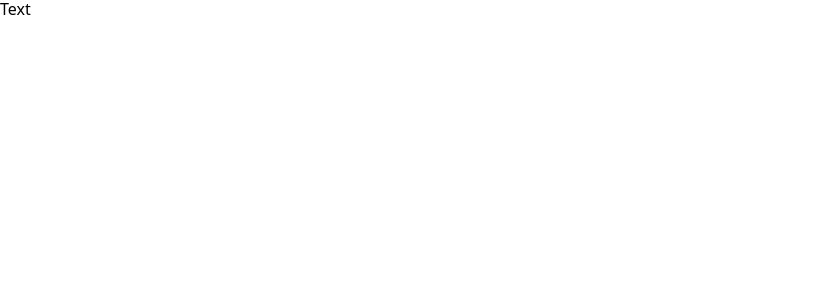
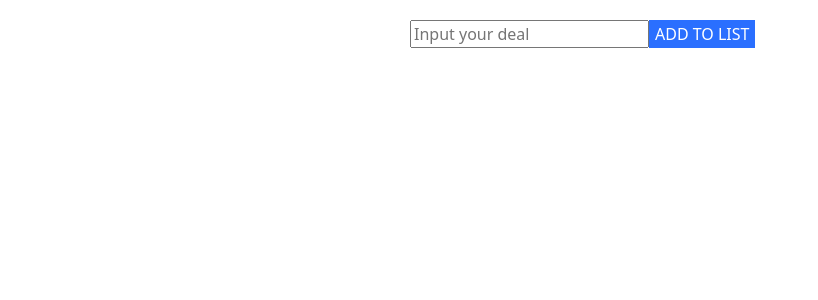
Before and after one commit to dreyhiflden/Vue.js-TODO, a Vue app: page / in a window 1280 px wide. Shown: the top 300 px of the page, without its empty margins (0-818 px from the left). Built offline with nearby package versions, Linux system fonts and the light colour scheme.

Commit message:
Add AddTodoItemForm component for input new todo items

```diff
--- a/src/App.vue
+++ b/src/App.vue
@@ -1,22 +1,23 @@
 <template>
   <div id="app">
-    <Todo />
+    <TodoList />
   </div>
 </template>
 
 <script>
-import Todo from './components/Todo.vue'
+import TodoList from './components/TodoList.vue'
 
 export default {
   name: 'app',
   components: {
-    Todo
+    TodoList
   }
 }
 </script>
 
 <style>
   #app {
-
-}
+    width: 500px;
+    margin: 0 auto;
+  }
 </style>
--- /dev/null
+++ b/src/components/AddTodoItemForm.vue
@@ -0,0 +1,37 @@
+<template>
+  <form class="form" action="#">
+    <label>
+      <input class="form__input" type="text" placeholder="Input your deal">
+    </label>
+    <button class="form__button">Add to list</button>
+  </form>
+</template>
+
+<script>
+  export default {
+    name: "AddTodoItemForm",
+    data: function () {
+      return {
+
+      }
+    }
+  }
+</script>
+
+<style scoped lang="scss">
+  .form {
+    margin: 20px 20px;
+    display: flex;
+  }
+
+  .form__input {
+    height: 28px;
+  }
+
+  .form__button {
+    text-transform: uppercase;
+    color: #fff;
+    background: #2a6fff;
+    border: none;
+  }
+</style>
--- a/src/components/Todo.vue
+++ /dev/null
@@ -1,18 +0,0 @@
-<template>
-  <div>Text</div>
-</template>
-
-<script>
-export default {
-  name: "Todo",
-  data: function () {
-    return {
-
-    }
-  }
-}
-</script>
-
-<style scoped lang="scss">
-
-</style>
--- /dev/null
+++ b/src/components/TodoList.vue
@@ -0,0 +1,23 @@
+<template>
+  <div>
+    <AddTodoItem />
+  </div>
+</template>
+
+<script>
+  import AddTodoItem from "./AddTodoItemForm.vue";
+
+  export default {
+    name: "Todo",
+    components: {AddTodoItem},
+    data: function () {
+      return {
+
+      }
+    }
+  }
+</script>
+
+<style scoped lang="scss">
+
+</style>
```
